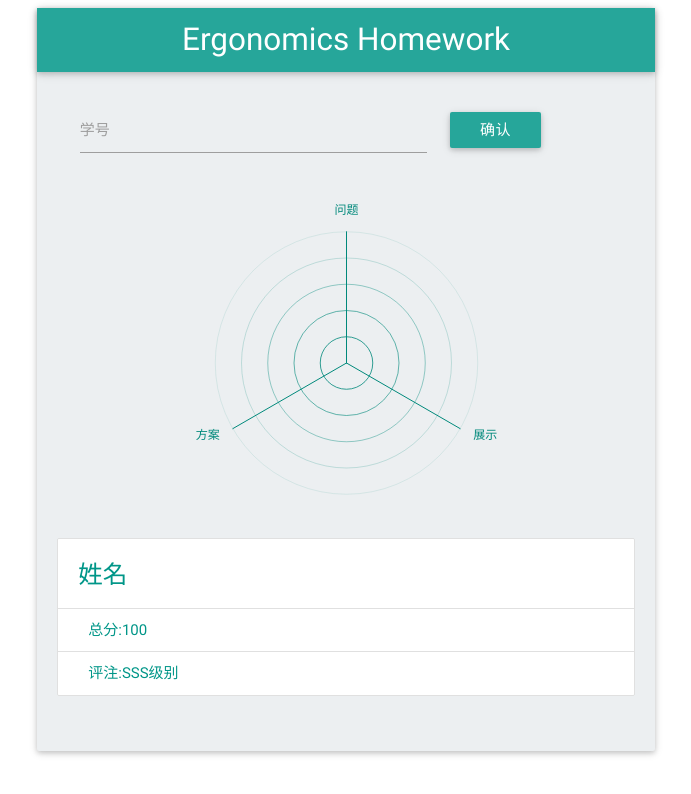
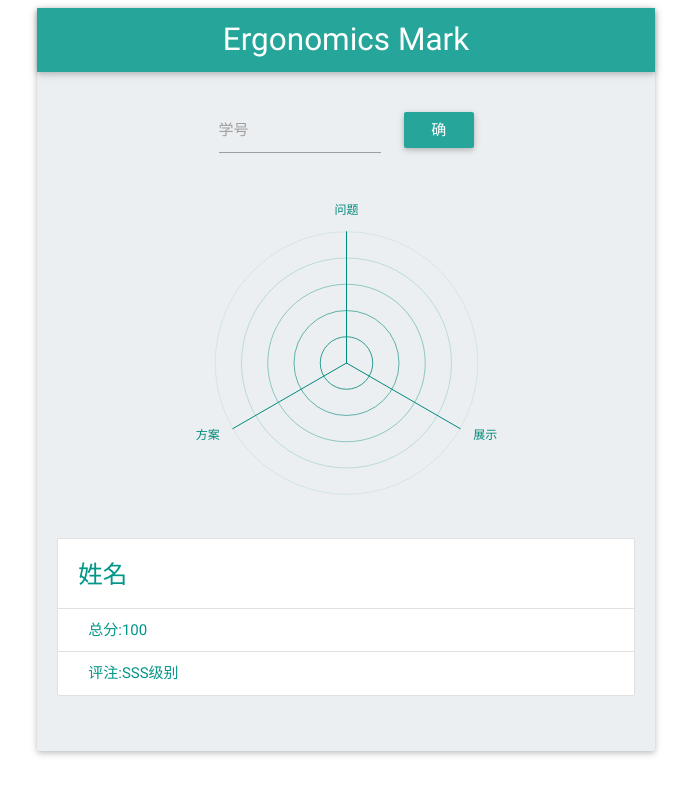
Before and after one commit to syzyh/ergonomics_homework1, a plain HTML site: page index.html in a window 1280 px wide. Shown: the whole page, without its empty margins (294-985 px from the left). Drawn offline with nearby package versions, Linux system fonts and the light colour scheme.

Commit message:
suitForSmallScreen

```diff
--- a/index.html
+++ b/index.html
@@ -16,18 +16,18 @@
 			<div class="card blue-grey lighten-5">
 			<nav class="teal  lighten-1">
 				<div class="nav-wrapper">
-				    <a href="#" class="brand-logo center">Ergonomics Homework</a>
+				    <a href="#" class="brand-logo center">Ergonomics Mark</a>
 				</div>
 			</nav>
             <div class="card-content">
                 <div class="row">
 					<form class="col s12">
 						<div class="row">
-						    <div class="input-field col s8">
+						    <div class="input-field col s7 m4 offset-m3">
 						          <input id="first_name" type="text" class="validate grey-text text-darken-4">
 						          <label for="first_name">学号</label>
 						    </div>
-						    <div id="button" class="col s4" style="margin-top: 20px"><a class="waves-effect waves-light btn">确认</a></div>
+						    <div id="button" class="col s5 m2" style="margin-top: 20px"><a class="waves-effect waves-light btn" style="padding: 0 24px">确认</a></div>
 						</div>
 					</form>
 					<div class="col s12 center">
```
